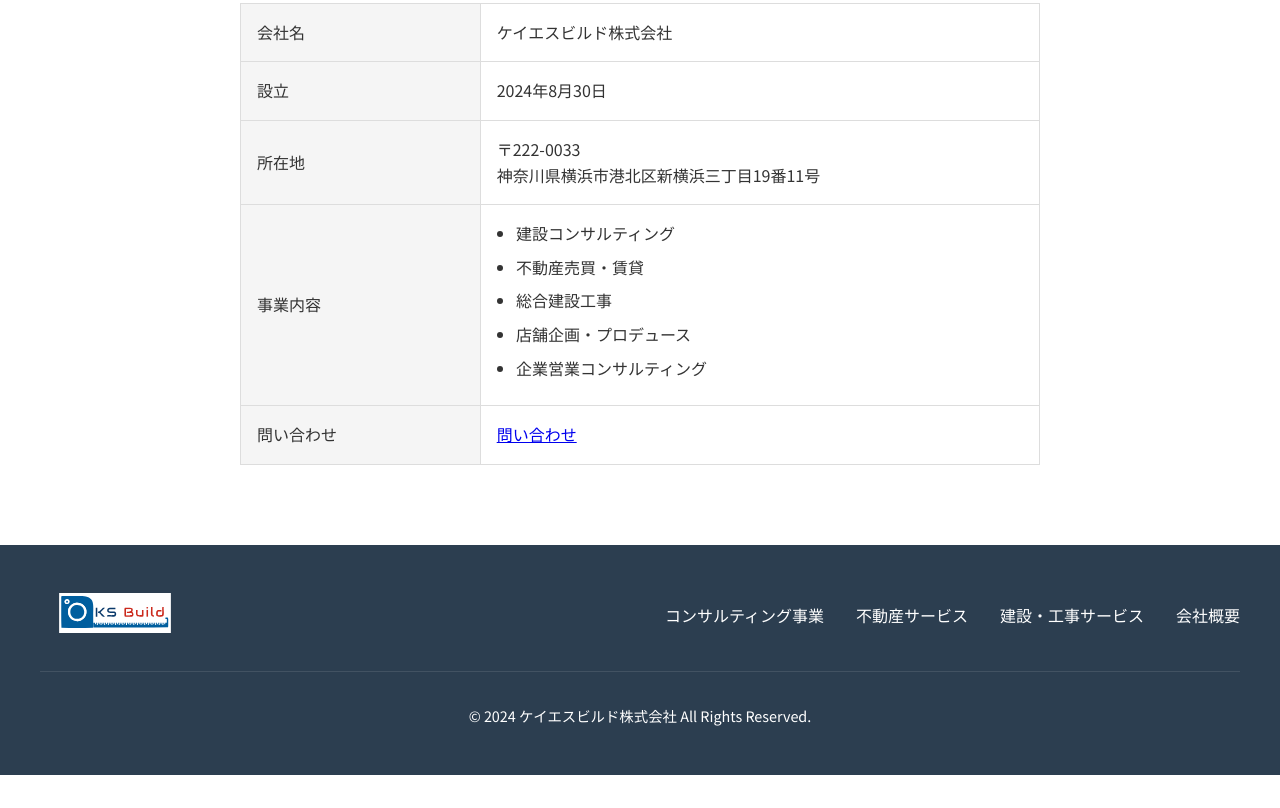
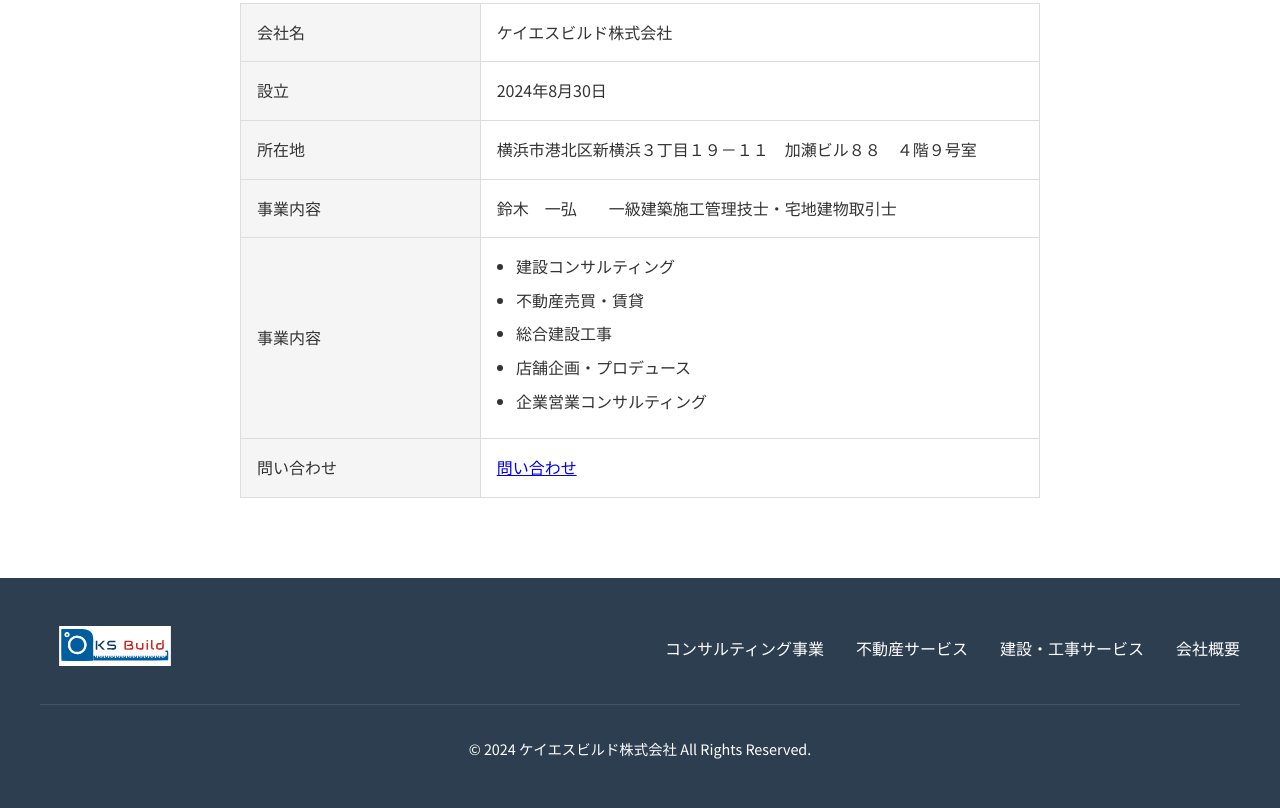
Before and after one commit to taka0024brainbit/ks-building.com, a plain HTML site: page company.html in a window 1280 px wide. Shown: the part 1619-2427 px from the top of the page. Before the commit the page ends 2394 px from the top, so only its background shows below. Drawn offline with Linux system fonts and the light colour scheme.

Commit message:
企業情報を更新

```diff
--- a/company.html
+++ b/company.html
@@ -90,8 +90,11 @@
                         </tr>
                         <tr>
                             <th>所在地</th>
-                            <td>〒222-0033<br>神奈川県横浜市港北区新横浜三丁目19番11号</td>
+                            <td>横浜市港北区新横浜３丁目１９－１１　加瀬ビル８８　４階９号室</td>
                         </tr>
+                        <tr>
+                            <th>事業内容</th>
+                            <td>鈴木　一弘　　一級建築施工管理技士・宅地建物取引士</td>
                         <tr>
                             <th>事業内容</th>
                             <td>
```
